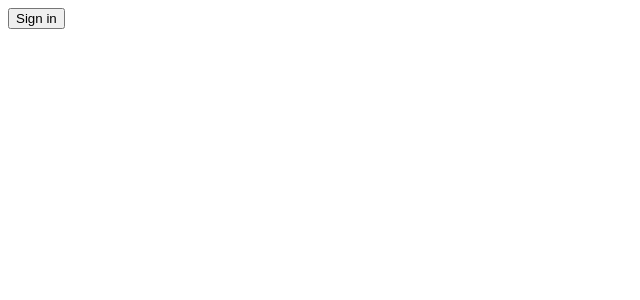
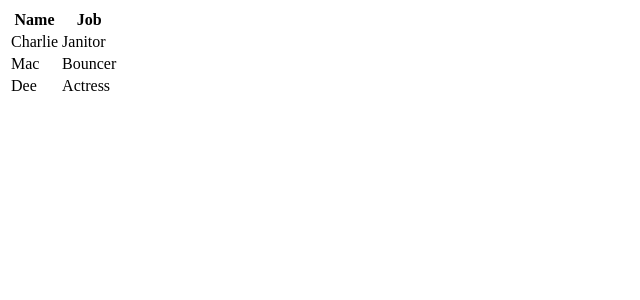
Before and after one commit to justtoconfirm/learning-react, a React app: page / in a window 1280 px wide. Shown: the top 300 px of the page, without its empty margins (0-640 px from the left). Built offline with nearby package versions, Linux system fonts and the light colour scheme; the HTML template or start-up script is replaced by a standard one.

Commit message:
Data rendered within the React Table component

```diff
--- /dev/null
+++ b/src/App.js
@@ -0,0 +1,30 @@
+import React, { Component } from 'react'
+
+import Table from './Table'
+
+class App extends Component {
+    render() {
+        const characters = [
+        {
+            name: 'Charlie',
+            job: 'Janitor',
+        },
+        {
+            name: 'Mac',
+            job: 'Bouncer',
+        },
+        {
+            name: 'Dee',
+            job: 'Actress',
+        },
+    ]
+
+    return (
+        <div className="container">
+            <Table characterData={characters} />
+        </div>
+    )
+  }
+}
+
+export default App
--- /dev/null
+++ b/src/Table.js
@@ -0,0 +1,20 @@
+import React, { Component } from 'react'
+
+import TableHeader from './TableHeader'
+import TableBody from './TableBody'
+
+class Table extends Component {
+    render() {
+
+        const { characterData } = this.props
+
+        return(
+            <table>
+                <TableHeader />
+                <TableBody characterData={characterData} />
+            </table>
+        )
+    }
+}
+
+export default Table
--- /dev/null
+++ b/src/TableBody.js
@@ -0,0 +1,17 @@
+import React from 'react'
+
+const TableBody = props => {
+
+    const rows = props.characterData.map((row, index) => {
+        return(
+            <tr key={index}>
+                <td>{row.name}</td>
+                <td>{row.job}</td>
+            </tr>
+        )
+    })
+
+    return <tbody>{rows}</tbody>
+}
+
+export default TableBody
--- /dev/null
+++ b/src/TableHeader.js
@@ -0,0 +1,14 @@
+import React from 'react'
+
+const TableHeader = () => {
+    return (
+        <thead>
+            <tr>
+                <th>Name</th>
+                <th>Job</th>
+            </tr>
+        </thead>
+    )
+}
+
+export default TableHeader
--- a/src/index.js
+++ b/src/index.js
@@ -1,9 +1,9 @@
 import React from 'react'
-import ReactDOM from 'react-dom'
+import { render } from 'react-dom'
 
-import Button from './Button/Button'
+import App from './App'
 
-ReactDOM.render(
-    <Button>Sign in</Button>,
+render(
+    <App />,
     document.getElementById('app')
 )
```
Also changed, not shown: 1 other file (tests, documents, lock files or other folders).
